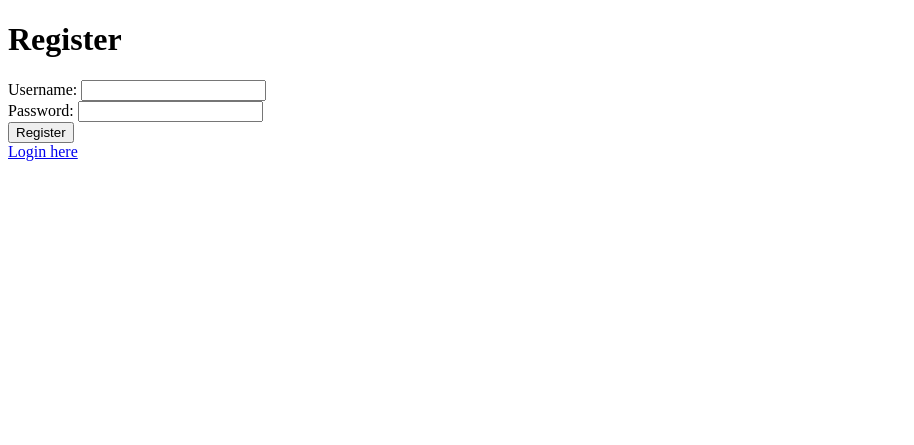
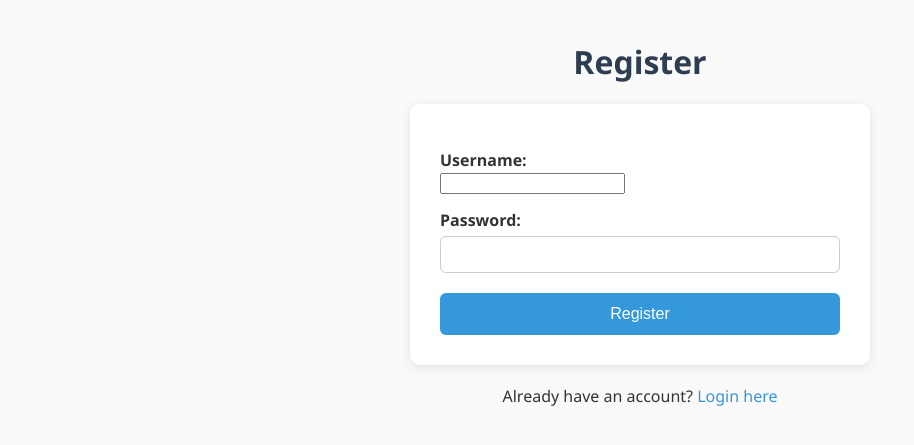
Before and after one commit to GayangaBandara/auth_system, a Flask app: page /register in a window 1280 px wide. Shown: the top 445 px of the page, without its empty margins (0-914 px from the left). Run offline with Flask 3, Linux system fonts and the light colour scheme.

Commit message:
Enhance code

```diff
--- a/app.py
+++ b/app.py
@@ -1,7 +1,5 @@
 from flask import Flask, request, render_template, redirect, url_for, flash, make_response
-import sqlite3
-import hashlib
-import jwt
+import sqlite3, hashlib, jwt
 from datetime import datetime, timedelta
 from functools import wraps
 
@@ -95,6 +93,13 @@ def login():
 def protected():
     return render_template('protected.html', username=request.username)
 
+@app.route('/logout')
+def logout():
+    resp = make_response(redirect(url_for('login')))
+    resp.set_cookie('token', '', expires=0)
+    flash('You have been logged out.')
+    return resp
+
 if __name__ == '__main__':
     init_db()
     app.run(debug=True, port=3000)
--- /dev/null
+++ b/static/style.css
@@ -0,0 +1,80 @@
+body {
+    font-family: 'Segoe UI', Tahoma, Geneva, Verdana, sans-serif;
+    background: #f9f9f9;
+    color: #333;
+    margin: 0;
+    padding: 0;
+}
+
+h1 {
+    text-align: center;
+    margin-top: 40px;
+    color: #2c3e50;
+}
+
+form {
+    max-width: 400px;
+    margin: 20px auto;
+    padding: 30px;
+    background: white;
+    border-radius: 10px;
+    box-shadow: 0 2px 10px rgba(0, 0, 0, 0.1);
+}
+
+label {
+    display: block;
+    margin-top: 15px;
+    font-weight: bold;
+}
+
+input[type="text"],
+input[type="password"] {
+    width: 100%;
+    padding: 10px;
+    margin-top: 5px;
+    border: 1px solid #ccc;
+    border-radius: 6px;
+    box-sizing: border-box;
+}
+
+button {
+    margin-top: 20px;
+    width: 100%;
+    padding: 12px;
+    background-color: #3498db;
+    color: white;
+    border: none;
+    border-radius: 6px;
+    font-size: 16px;
+    cursor: pointer;
+    transition: background-color 0.3s ease;
+}
+
+button:hover {
+    background-color: #2980b9;
+}
+
+nav, .links {
+    text-align: center;
+    margin-top: 20px;
+}
+
+a {
+    color: #3498db;
+    text-decoration: none;
+}
+
+a:hover {
+    text-decoration: underline;
+}
+
+ul {
+    max-width: 400px;
+    margin: 10px auto;
+    padding: 10px;
+    list-style: none;
+    border: 1px solid #e74c3c;
+    background-color: #fdecea;
+    color: #e74c3c;
+    border-radius: 6px;
+}
--- a/templates/register.html
+++ b/templates/register.html
@@ -1,18 +1,35 @@
 <!DOCTYPE html>
-<html>
-<head><title>Register</title></head>
+<html lang="en">
+<head>
+    <meta charset="UTF-8">
+    <title>Register</title>
+    <link rel="stylesheet" href="{{ url_for('static', filename='style.css') }}">
+</head>
 <body>
     <h1>Register</h1>
+
     {% with messages = get_flashed_messages() %}
-        {% for msg in messages %}
-            <p style="color: red;">{{ msg }}</p>
-        {% endfor %}
+        {% if messages %}
+            <ul>
+                {% for msg in messages %}
+                    <li>{{ msg }}</li>
+                {% endfor %}
+            </ul>
+        {% endif %}
     {% endwith %}
+
     <form method="post">
-        Username: <input name="username"><br>
-        Password: <input type="password" name="password"><br>
+        <label for="username">Username:</label>
+        <input id="username" name="username" required><br>
+
+        <label for="password">Password:</label>
+        <input id="password" type="password" name="password" required><br>
+
         <button type="submit">Register</button>
     </form>
-    <a href="{{ url_for('login') }}">Login here</a>
+
+    <div class="links">
+        <p>Already have an account? <a href="{{ url_for('login') }}">Login here</a></p>
+    </div>
 </body>
 </html>
```
Also changed, not shown: templates/home.html (+10 -4 lines), templates/login.html (+25 -7 lines), templates/protected.html (+9 -2 lines), users.db.
